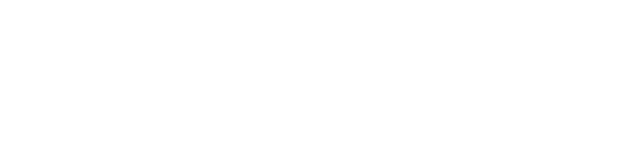
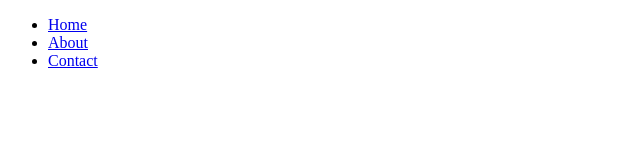
Before and after one commit to Jehan16/github-session, a plain HTML site: page index.html in a window 1280 px wide. Shown: the whole page, without its empty margins (0-640 px from the left). Drawn offline with Linux system fonts and the light colour scheme.

Commit message:
Navbar added

```diff
--- a/index.html
+++ b/index.html
@@ -1,4 +1,15 @@
 <!DOCTYPE html>
 <html>
-
+    <head>
+        <title></title>
+    </head>
+    <body>
+        <nav>
+            <ul>
+                <li><a href="index.html">Home</a></li>
+                <li><a href="about.html">About</a></li>
+                <li><a href="contact.html">Contact</a></li>
+            </ul>
+        </nav>
+    </body>
 </html>
```
Also changed, not shown: 1 other file.
